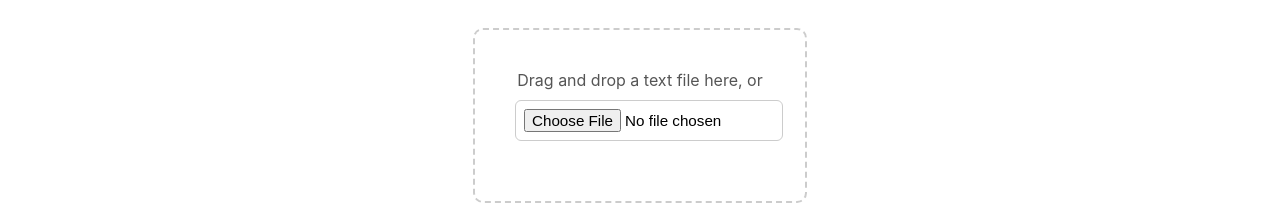
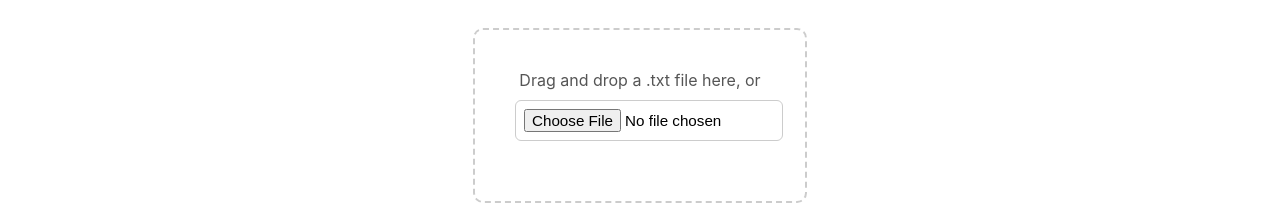
Before and after one commit to blavejr/boWatt, a React (Create React App) app in the folder frontend/: page / in a window 1280 px wide. Shown: the part 206-411 px from the top of the page. Built offline with nearby package versions, Linux system fonts and the light colour scheme; no server answers; sample sign-in values are in the browser's storage.

Commit message:
only allow .txt files

```diff
--- a/frontend/src/components/FileUploader/FileUploader.tsx
+++ b/frontend/src/components/FileUploader/FileUploader.tsx
@@ -4,16 +4,23 @@ import './FileUploader.css';
 
 interface FileUploaderProps {
   onUpload: (filename: string) => void;
+  setError: (msg: string | null) => void;
 }
 
-export default function FileUploader({ onUpload }: FileUploaderProps) {
+export default function FileUploader({ onUpload, setError }: FileUploaderProps) {
   const [dragOver, setDragOver] = useState(false);
+  const isTxtFile = (file: File) => file.name.toLowerCase().endsWith(".txt");
 
   const handleDrop = async (e: React.DragEvent) => {
     e.preventDefault();
     setDragOver(false);
     const file = e.dataTransfer.files[0];
     if (file) {
+      if (!isTxtFile(file)) {
+        setError("Only .txt files are allowed.");
+        return;
+      }
+      setError(null);
       await uploadFile(file);
       onUpload(file.name);
     }
@@ -22,6 +29,11 @@ export default function FileUploader({ onUpload }: FileUploaderProps) {
   const handleFileInput = async (e: React.ChangeEvent<HTMLInputElement>) => {
     const file = e.target.files?.[0];
     if (file) {
+      if (!isTxtFile(file)) {
+        setError("Only .txt files are allowed.");
+        return;
+      }
+      setError(null);
       await uploadFile(file);
       onUpload(file.name);
     }
@@ -37,7 +49,7 @@ export default function FileUploader({ onUpload }: FileUploaderProps) {
       }}
       onDragLeave={() => setDragOver(false)}
     >
-      <p>Drag and drop a text file here, or</p>
+      <p>Drag and drop a .txt file here, or</p>
       <input type="file" onChange={handleFileInput} />
     </div>
   );
--- a/frontend/src/pages/Home/Home.tsx
+++ b/frontend/src/pages/Home/Home.tsx
@@ -84,7 +84,7 @@ function Home() {
           )}
           <p>Selected File: {FileHash || "None"}</p>
         </div>
-        <FileUploader onUpload={handleUpload} />
+        <FileUploader onUpload={handleUpload} setError={setError} />
         <button className="logout-button" onClick={()=>{
           localStorage.removeItem('token');
           navigate('/login')
```
